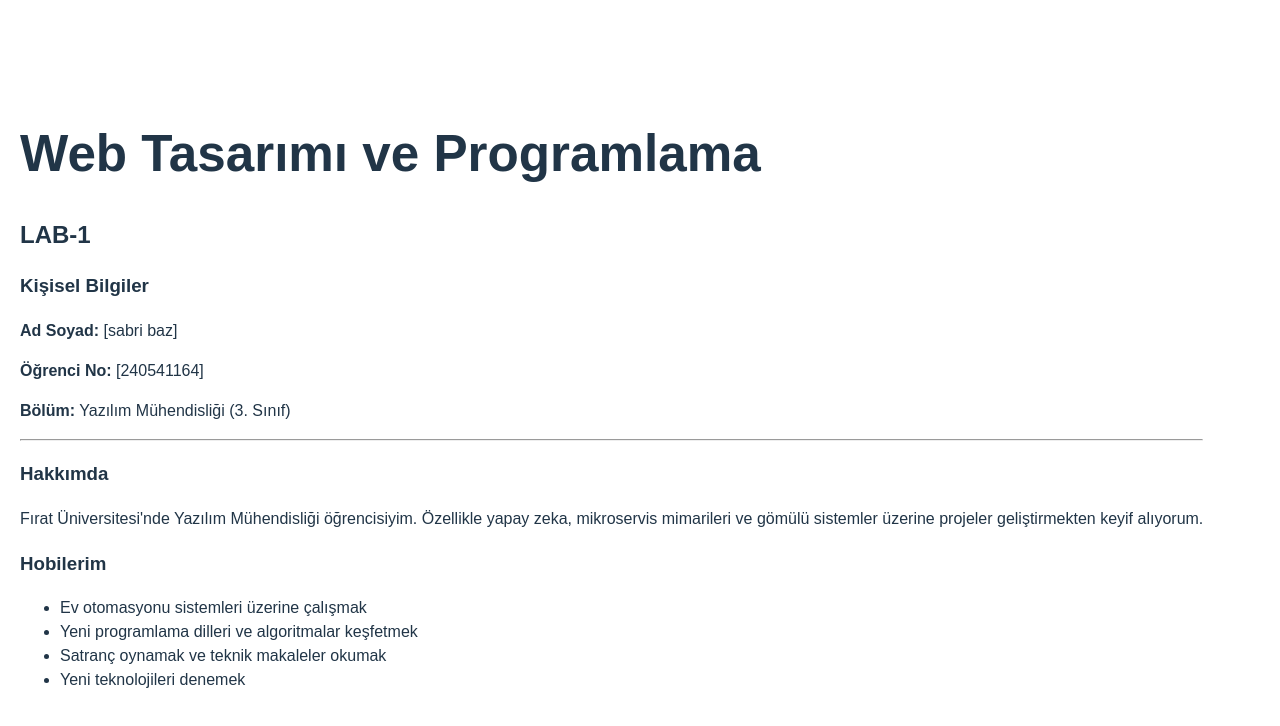
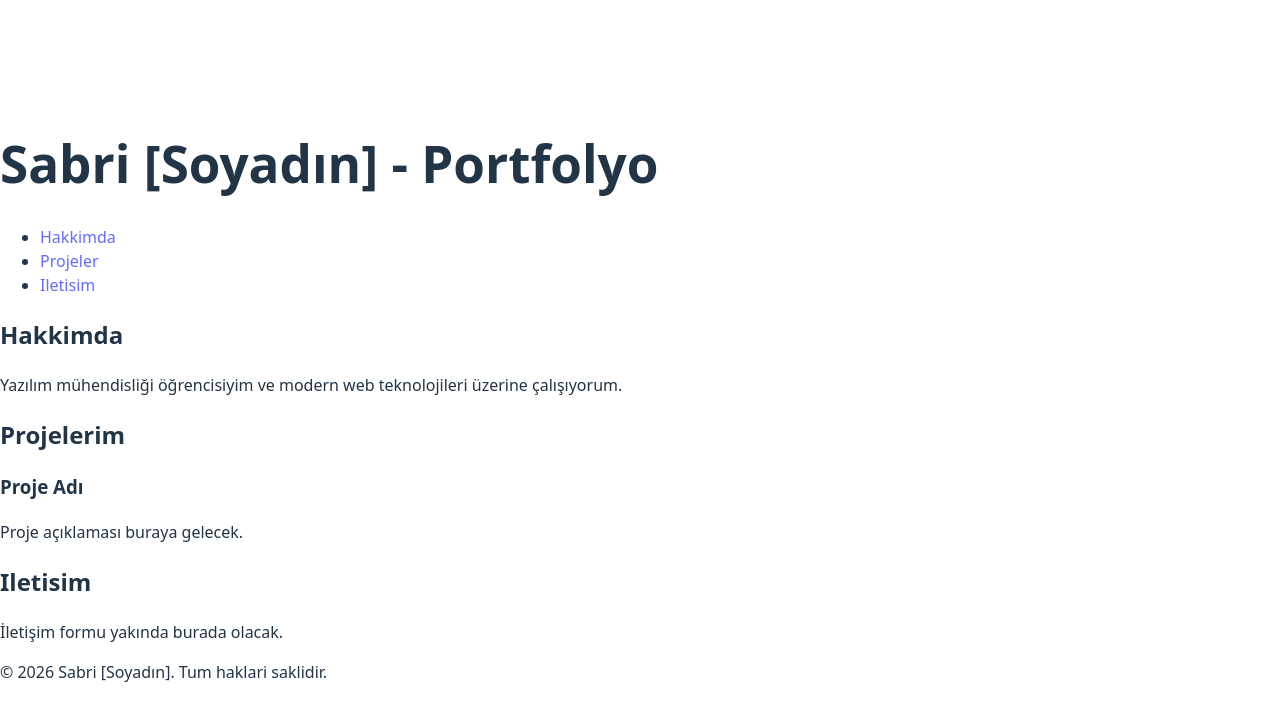
Before and after one commit to sabri-baz/web-lab-hello, a React (Vite) app: page / in a window 1280 px wide. Shown: the top 726 px of the page. Built offline with nearby package versions, Linux system fonts and the light colour scheme.

Commit message:
feat: add semantic HTML portfolio structure

```diff
--- a/src/App.tsx
+++ b/src/App.tsx
@@ -1,38 +1,46 @@
 import React from 'react';
-
 function App() {
   return (
-    <div style={{ padding: '20px', fontFamily: 'Arial, sans-serif' }}>
-      <h1>Web Tasarımı ve Programlama</h1>
-      <h2>LAB-1</h2>
+    <>
+      {/* Sayfa genelinde bir başlık (h1) hiyerarşi için zorunludur */}
+      <header>
+        <h1>Sabri [Soyadın] - Portfolyo</h1>
+        <nav aria-label="Ana navigasyon">
+          <ul>
+            <li><a href="#hakkimda">Hakkimda</a></li>
+            <li><a href="#projeler">Projeler</a></li>
+            <li><a href="#iletisim">Iletisim</a></li>
+          </ul>
+        </nav>
+      </header>
 
-      <section>
-        <h3>Kişisel Bilgiler</h3>
-        <p><strong>Ad Soyad:</strong> [sabri baz]</p>
-        <p><strong>Öğrenci No:</strong> [240541164]</p>
-        <p><strong>Bölüm:</strong> Yazılım Mühendisliği (3. Sınıf)</p>
-      </section>
+      <main id="main-content">
+        <section id="hakkimda">
+          <h2>Hakkimda</h2>
+          {/* Uygulama-2: Profil fotoğrafı buraya gelecek */}
+          <p>Yazılım mühendisliği öğrencisiyim ve modern web teknolojileri üzerine çalışıyorum.</p>
+        </section>
 
-      <hr />
+        <section id="projeler">
+          <h2>Projelerim</h2>
+          {/* Her proje bir article etiketi içinde olmalı */}
+          <article>
+            <h3>Proje Adı</h3>
+            <p>Proje açıklaması buraya gelecek.</p>
+          </article>
+        </section>
 
-      <section>
-        <h3>Hakkımda</h3>
-        <p>
-          Fırat Üniversitesi'nde Yazılım Mühendisliği öğrencisiyim.
-          Özellikle yapay zeka, mikroservis mimarileri ve gömülü sistemler üzerine projeler geliştirmekten keyif alıyorum.
-        </p>
-      </section>
+        <section id="iletisim">
+          <h2>Iletisim</h2>
+          {/* Uygulama-4: Form buraya gelecek */}
+          <p>İletişim formu yakında burada olacak.</p>
+        </section>
+      </main>
 
-      <section>
-        <h3>Hobilerim</h3>
-        <ul>
-          <li>Ev otomasyonu sistemleri üzerine çalışmak</li>
-          <li>Yeni programlama dilleri ve algoritmalar keşfetmek</li>
-          <li>Satranç oynamak ve teknik makaleler okumak</li>
-          <li>Yeni teknolojileri denemek</li>
-        </ul>
-      </section>
-    </div>
+      <footer>
+        <p>&copy; 2026 Sabri [Soyadın]. Tum haklari saklidir.</p>
+      </footer>
+    </>
   );
 }
 
```
